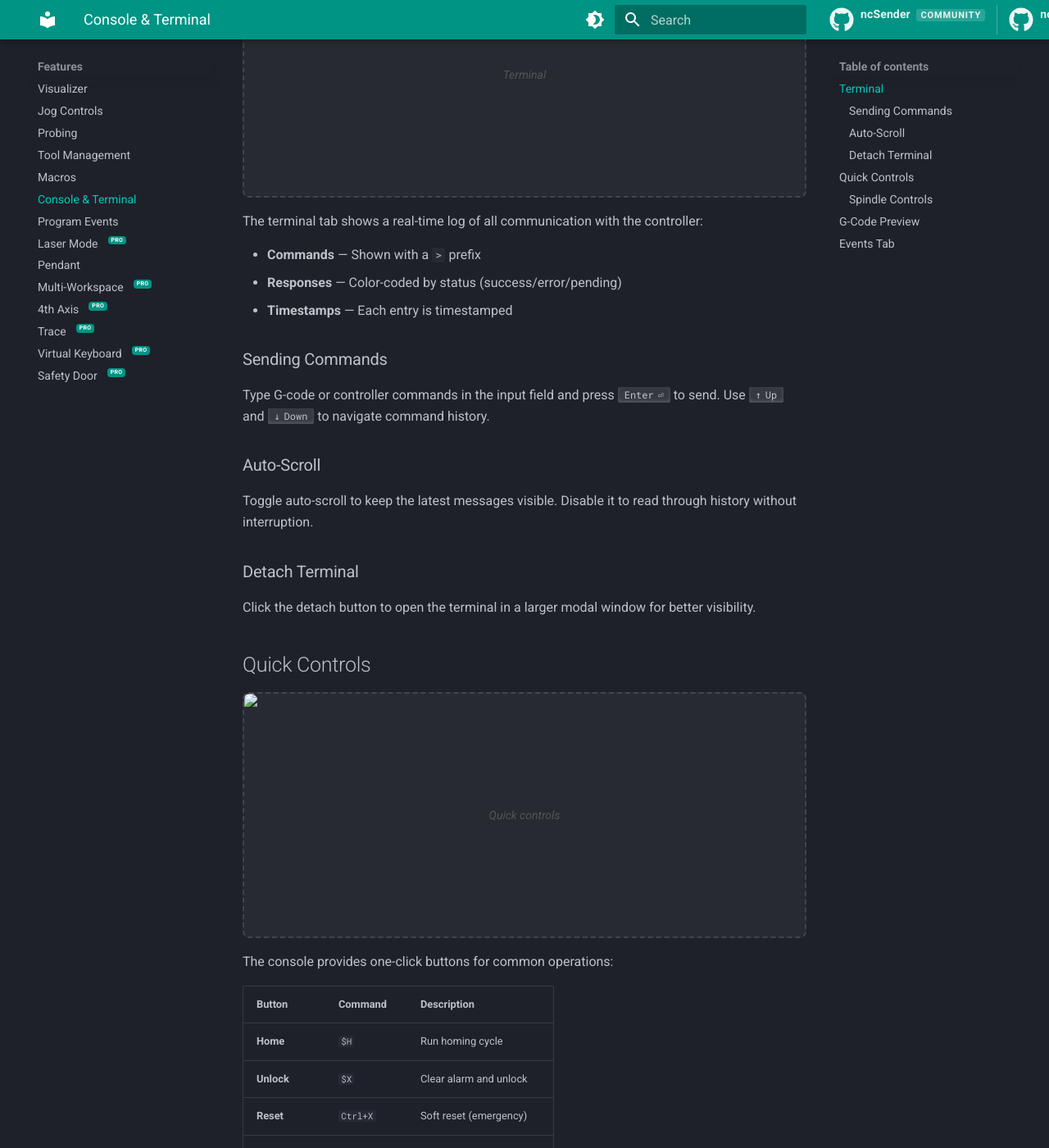
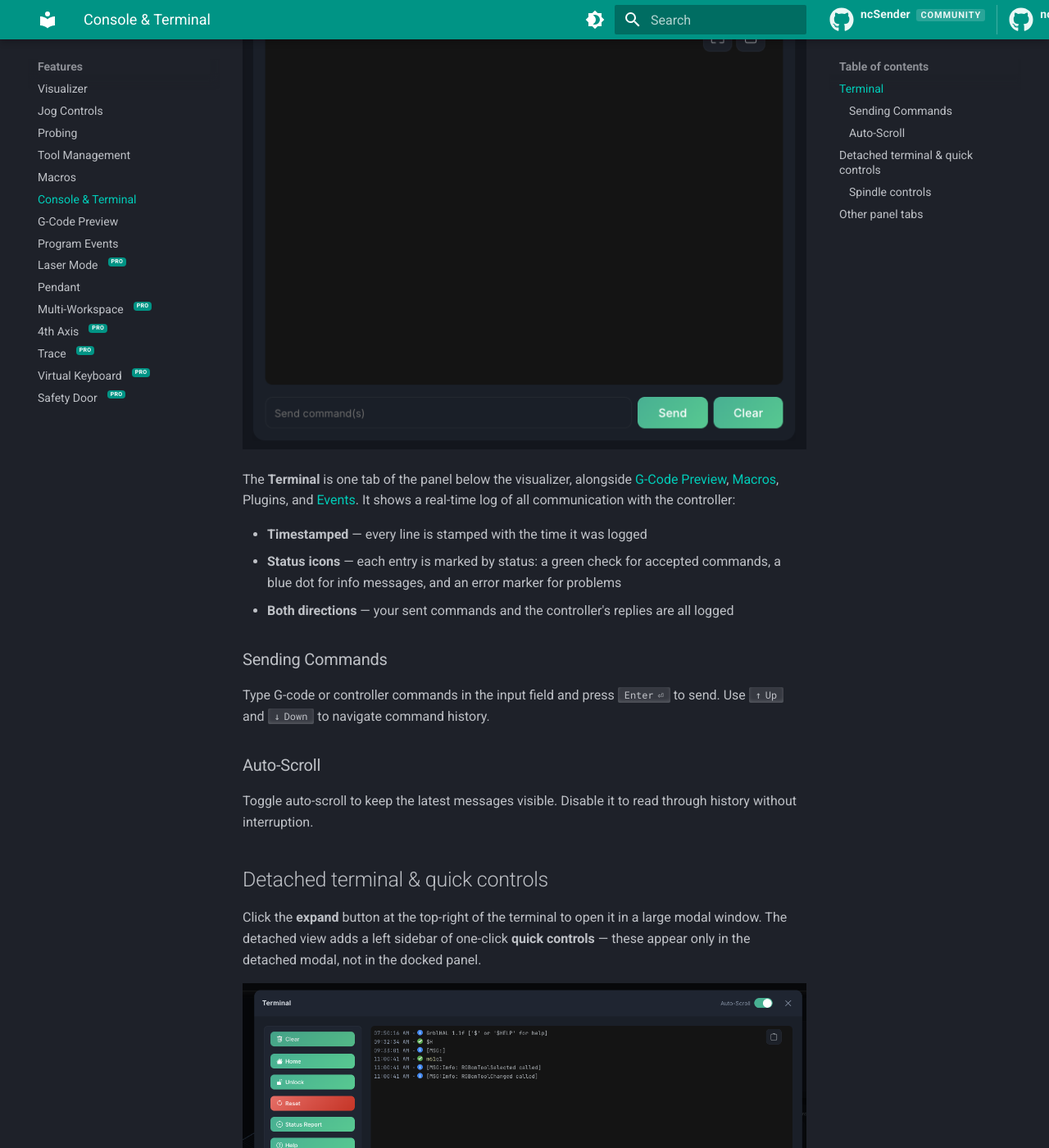
Before and after one commit to siganberg/ncSender.manual, an MkDocs documentation site: the page built from docs/features/console.md, in a window 1280 px wide and 1400 px high, scrolled down 429 px. Shown: the whole window at 82% size. Built offline with MkDocs 1.6.1 and Material for MkDocs 9.7.7, drawn with Linux system fonts in a browser that asks for light colours; comment, search, counter and statistics services are not loaded; some of the changed text lies outside the part shown.

Commit message:
Add Terminal images, split G-Code Preview into its own page
Add the Terminal and detached quick-controls screenshots. Correct the
quick-control labels/commands to match the UI (Status Report 0x87,
Information $I, Controller Settings $$, Modal State $G, Spindle CW/CCW
M3/M4 S<rpm>, Stop Spindle M5) and note they live only in the detached
modal. Move G-Code Preview to its own page and nav entry, since it is a
sibling tab like Macros and Events.

Co-Authored-By: Claude Opus 4.8 (1M context) <noreply@anthropic.com>

```diff
--- a/docs/features/console.md
+++ b/docs/features/console.md
@@ -4,14 +4,17 @@ The console panel provides direct access to your CNC controller with command inp
 
 ## Terminal
 
-<!-- TODO: Screenshot of terminal with commands and responses -->
-![Terminal](../assets/images/features/console-terminal.png){ .placeholder }
+![Terminal](../assets/images/features/console-terminal.png)
 
-The terminal tab shows a real-time log of all communication with the controller:
+The **Terminal** is one tab of the panel below the visualizer, alongside
+[G-Code Preview](gcode-preview.md), [Macros](macros.md), Plugins, and
+[Events](program-events.md). It shows a real-time log of all communication with the
+controller:
 
-- **Commands** — Shown with a `>` prefix
-- **Responses** — Color-coded by status (success/error/pending)
-- **Timestamps** — Each entry is timestamped
+- **Timestamped** — every line is stamped with the time it was logged
+- **Status icons** — each entry is marked by status: a green check for accepted
+  commands, a blue dot for info messages, and an error marker for problems
+- **Both directions** — your sent commands and the controller's replies are all logged
 
 ### Sending Commands
 
@@ -21,49 +24,39 @@ Type G-code or controller commands in the input field and press ++enter++ to sen
 
 Toggle auto-scroll to keep the latest messages visible. Disable it to read through history without interruption.
 
-### Detach Terminal
+## Detached terminal & quick controls
 
-Click the detach button to open the terminal in a larger modal window for better visibility.
+Click the **expand** button at the top-right of the terminal to open it in a large modal
+window. The detached view adds a left sidebar of one-click **quick controls** — these
+appear only in the detached modal, not in the docked panel.
 
-## Quick Controls
+![Detached terminal with quick controls](../assets/images/features/console-quick-controls.png)
 
-<!-- TODO: Screenshot of quick control buttons row -->
-![Quick controls](../assets/images/features/console-quick-controls.png){ .placeholder }
-
-The console provides one-click buttons for common operations:
-
-| Button | Command | Description |
-|--------|---------|-------------|
+| Button | Sends | Description |
+|--------|-------|-------------|
+| **Clear** | — | Clears the terminal log (no command sent) |
 | **Home** | `$H` | Run homing cycle |
 | **Unlock** | `$X` | Clear alarm and unlock |
-| **Reset** | `Ctrl+X` | Soft reset (emergency) |
-| **Status** | `0x87` | Request full status report |
+| **Reset** | `Ctrl+X` (`0x18`) | Soft reset |
+| **Status Report** | `0x87` | Full real-time status report |
 | **Help** | `$help` | Show controller help |
-| **Info** | `$I` | Controller build info |
-| **Settings** | `$$` | List all GRBL settings |
-| **State** | `$G` | Show G-code modal state |
-| **Clear** | — | Clear terminal history |
+| **Information** | `$I` | Controller build info |
+| **Controller Settings** | `$$` | List all controller settings |
+| **Modal State** | `$G` | Show active G-code modal state |
 
-### Spindle Controls
+### Spindle controls
 
-Quick spindle controls with RPM input:
+Buttons to spin up the spindle, each with an RPM dropdown (1000–24000 rpm in 1000-rpm
+steps, default 10000):
 
-- **M3** — Spindle clockwise
-- **M4** — Spindle counter-clockwise
-- **M5** — Spindle stop
+- **Spindle CW** — `M3 S<rpm>`
+- **Spindle CCW** — `M4 S<rpm>`
+- **Stop Spindle** — `M5`
 
-## G-Code Preview
+## Other panel tabs
 
-<!-- TODO: Screenshot of G-code preview tab with syntax highlighting -->
-![G-code preview](../assets/images/features/console-gcode-preview.png){ .placeholder }
+The Terminal shares its panel with a few sibling tabs, each documented on its own page:
 
-The G-Code tab shows the loaded program with:
-
-- **Syntax highlighting** — Color-coded G-code
-- **Line numbers** — For reference
-- **Find & Replace** — Search with regex, case-sensitive, and whole-word options
-- **Current line tracking** — Highlights the line being executed during a job
-
-## Events Tab
-
-See [Program Events](program-events.md) for details on the Program Start and Program End event system.
+- **[G-Code Preview](gcode-preview.md)** — the loaded program with syntax highlighting and find & replace
+- **[Macros](macros.md)** — your saved command macros
+- **[Events](program-events.md)** — the Program Start / Program End event system
--- a/mkdocs.yml
+++ b/mkdocs.yml
@@ -70,6 +70,7 @@ nav:
     - Tool Management: features/tool-management.md
     - Macros: features/macros.md
     - Console & Terminal: features/console.md
+    - G-Code Preview: features/gcode-preview.md
     - Program Events: features/program-events.md
     - Laser Mode: features/laser-mode.md
     - Pendant: features/pendant.md
```
Also changed, not shown: docs/features/gcode-preview.md (added, +18 -0 lines), docs/assets/images/features/console-quick-controls.png (added), docs/assets/images/features/console-terminal.png (added).
